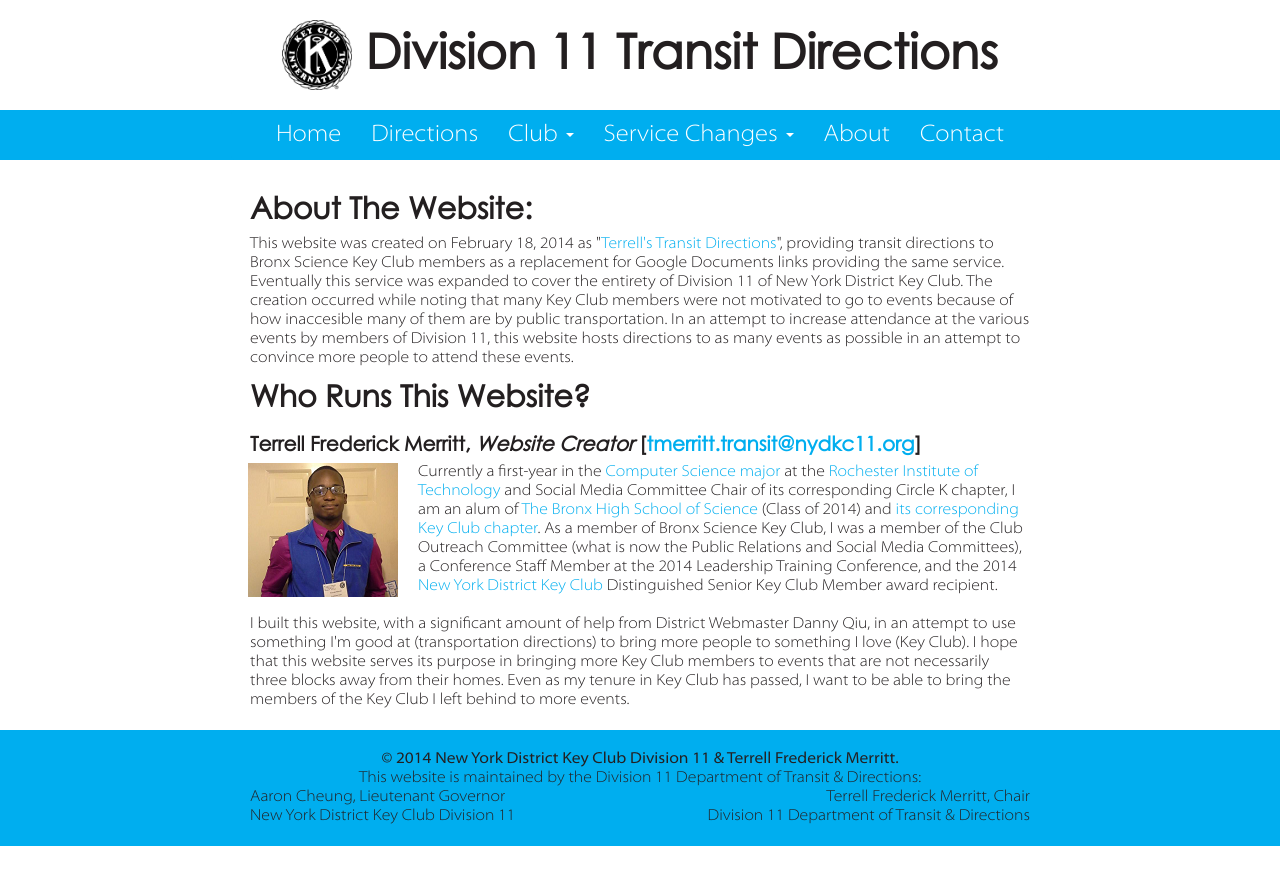
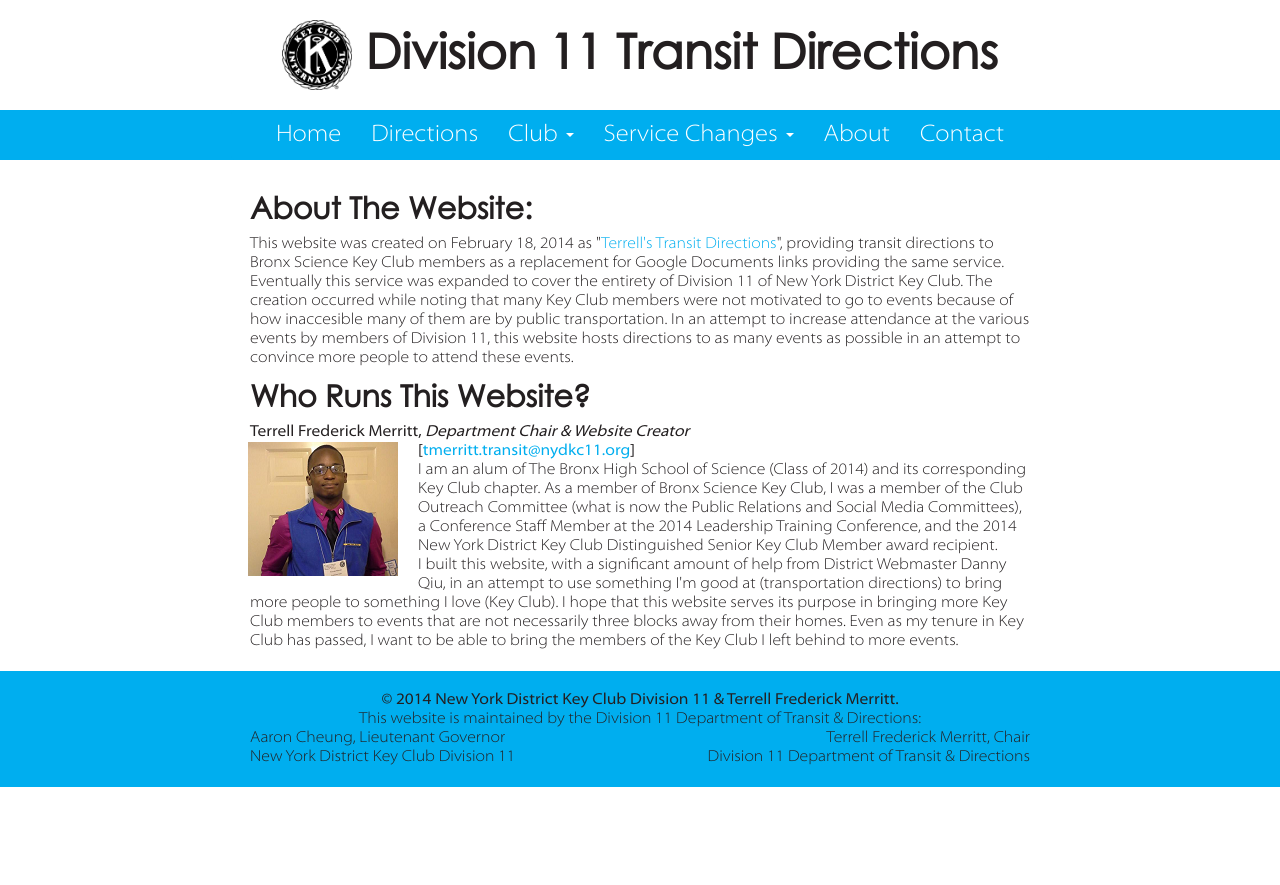
Before and after one commit to d11directions/d11directions.github.io, a Jekyll site: the page built from about/index.html, in a window 1280 px wide. Shown: the top 885 px of the page. Built offline with Jekyll 4.4.1, drawn with Linux system fonts in a browser that asks for light colours.

Commit message:
Update About page - prepping for replacement

```diff
--- a/about/index.html
+++ b/about/index.html
@@ -5,8 +5,9 @@ title: About
 <h2>About The Website:</h2>
 <p>This website was created on February 18, 2014 as "<a href="terrellthemtaguy.github.io">Terrell's Transit Directions</a>", providing transit directions to Bronx Science Key Club members as a replacement for Google Documents links providing the same service. Eventually this service was expanded to cover the entirety of Division 11 of New York District Key Club. The creation occurred while noting that many Key Club members were not motivated to go to events because of how inaccesible many of them are by public transportation. In an attempt to increase attendance at the various events by members of Division 11, this website hosts directions to as many events as possible in an attempt to convince more people to attend these events.</p>
 <h2>Who Runs This Website?</h2>
-<h4>Terrell Frederick Merritt, <em>Website Creator</em> [<a href="mailto:tmerritt.transit@nydkc11.org">tmerritt.transit@nydkc11.org</a>]</h4>
+<strong>Terrell Frederick Merritt, <em>Department Chair &amp; Website Creator</em><br>
+[<a href="mailto:tmerritt.transit@nydkc11.org">tmerritt.transit@nydkc11.org</a>]</strong>
 <img class="aboutpic" src="/resources/terrellmerritt.png">
-<p>Currently a first-year in the <a href="http://cs.rit.edu">Computer Science major</a> at the <a href="http://rit.edu">Rochester Institute of Technology</a> and Social Media Committee Chair of its corresponding Circle K chapter, I am an alum of <a href="http://bxscience.edu">The Bronx High School of Science</a> (Class of 2014) and <a href="http://bxscikeyclub.weebly.com">its corresponding Key Club chapter</a>. As a member of Bronx Science Key Club, I was a member of the Club Outreach Committee (what is now the Public Relations and Social Media Committees), a Conference Staff Member at the 2014 Leadership Training Conference, and the 2014 <a href="http://nydkc.org">New York District Key Club</a> Distinguished Senior Key Club Member award recipient.</p><br>
+<p>I am an alum of The Bronx High School of Science (Class of 2014) and its corresponding Key Club chapter. As a member of Bronx Science Key Club, I was a member of the Club Outreach Committee (what is now the Public Relations and Social Media Committees), a Conference Staff Member at the 2014 Leadership Training Conference, and the 2014 New York District Key Club Distinguished Senior Key Club Member award recipient.</p>
 <p>I built this website, with a significant amount of help from District Webmaster Danny Qiu, in an attempt to use something I'm good at (transportation directions) to bring more people to something I love (Key Club). I hope that this website serves its purpose in bringing more Key Club members to events that are not necessarily three blocks away from their homes. Even as my tenure in Key Club has passed, I want to be able to bring the members of the Key Club I left behind to more events.</p>
 <div class="clear"></div>
```
